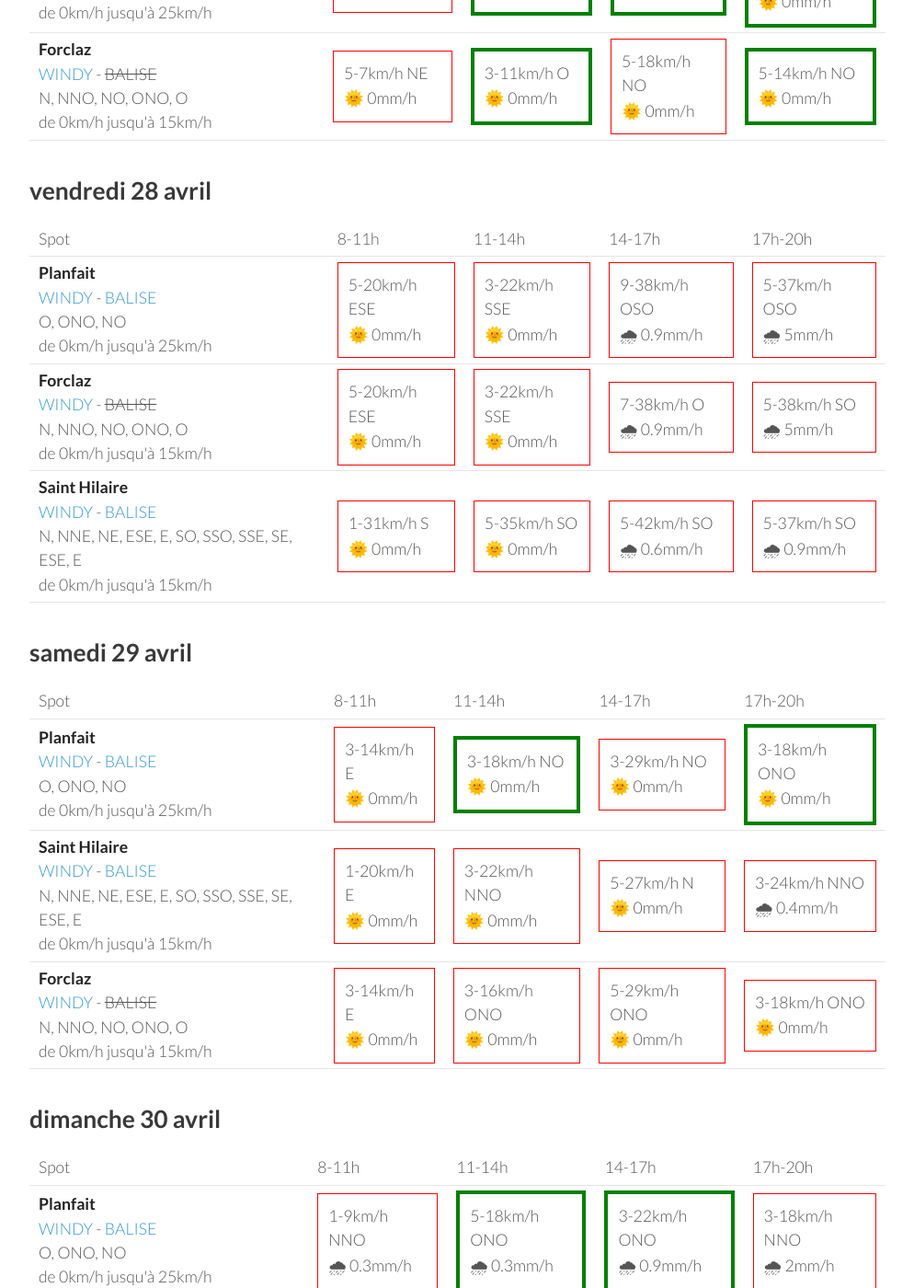
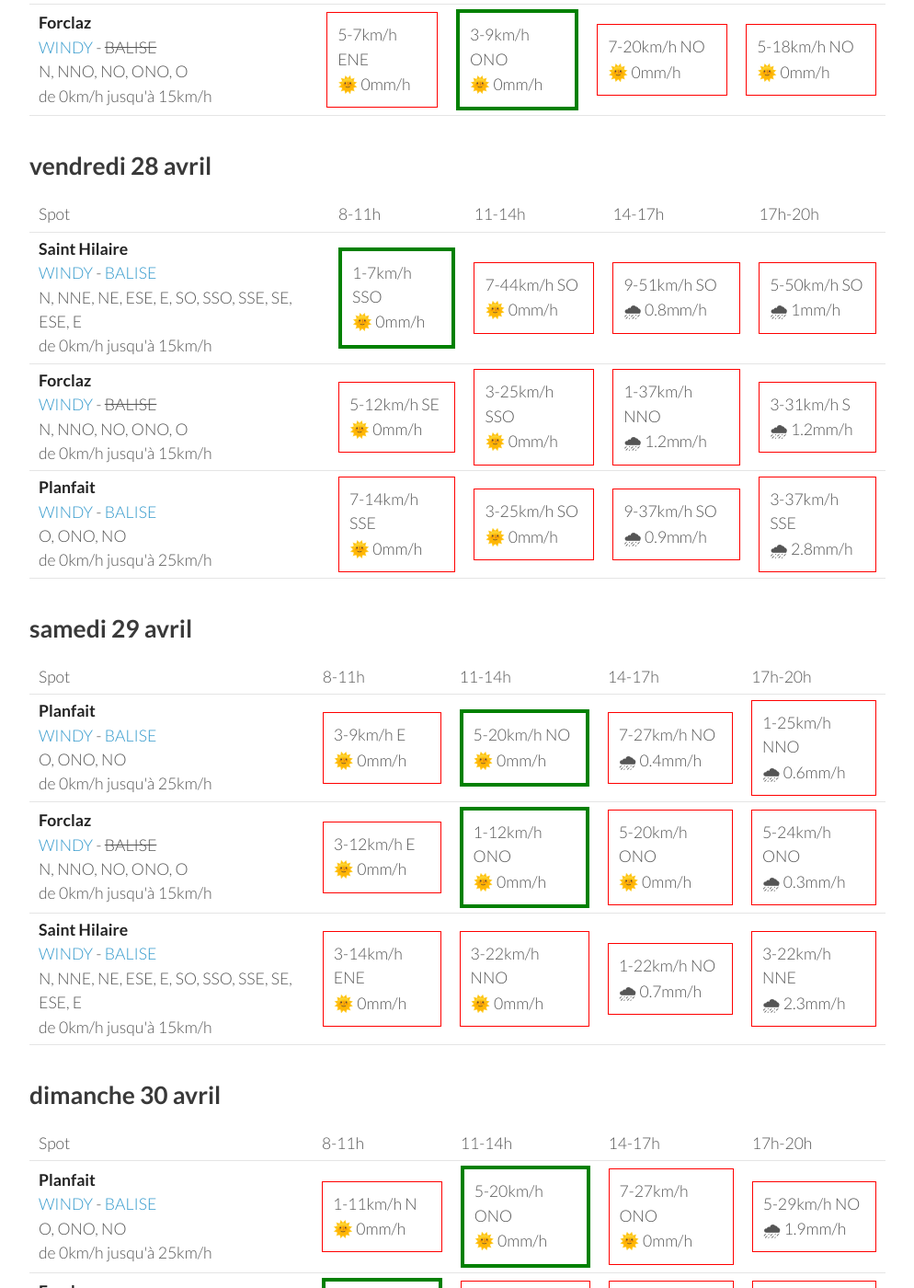
Before and after one commit to parapente-dans-le-nord/parapente-dans-le-nord.github.io, a Jekyll site: the page built from alpes_nord.markdown, in a window 1280 px wide and 1400 px high, scrolled down 1102 px. Shown: the whole window at 92% size, without its empty margins (26-1020 px from the left). Built offline with Jekyll 4.4.1, drawn with Linux system fonts in a browser that asks for light colours; some of the changed text lies outside the part shown.

Commit message:
update index.markdown

```diff
--- a/alpes_nord.markdown
+++ b/alpes_nord.markdown
@@ -22,30 +22,30 @@ page mise à jour le mercredi 26 avril 13:26
       <td>17h-20h</td>
     </tr>
 <tr>
-        <td><strong>Planfait</strong><br><a href="https://windy.com/45.853/6.223?45.415,6.223,8">WINDY</a> - <span class=""><a href="https://www.openwindmap.org/PP496">BALISE</a> </span><br> <span class="vent-favorable">O, ONO, NO</span><br><span class="force-vent">de 0km/h jusqu'à 25km/h</span> </td>
+        <td><strong>Saint Hilaire</strong><br><a href="https://windy.com/45.307/5.888?45.087,5.889,9,m:eUFagkX">WINDY</a> - <span class=""><a href="http://www.balisemeteo.com/balise.php?idBalise=61">BALISE</a> </span><br> <span class="vent-favorable">N, NNE, NE, ESE, E, SO, SSO, SSE, SE, ESE, E</span><br><span class="force-vent">de 0km/h jusqu'à 15km/h</span> </td>
 
             <td><div class="not-flyable"><p>0-0km/h NA</p><p>🌧️ 0mm/h</p></div></td>
-            <td><div class="flyable"><p>5-14km/h ONO</p><p>🌞 0mm/h</p></div></td>
-            <td><div class="flyable"><p>11-25km/h ONO</p><p>🌞 0mm/h</p></div></td>
-            <td><div class="flyable"><p>9-25km/h NO</p><p>🌞 0mm/h</p></div></td>
+            <td><div class="not-flyable"><p>0-0km/h NA</p><p>🌧️ 0mm/h</p></div></td>
+            <td><div class="not-flyable"><p>0-0km/h NA</p><p>🌧️ 0mm/h</p></div></td>
+            <td><div class="flyable"><p>5-14km/h E</p><p>🌞 0mm/h</p></div></td>
 
     </tr>
 <tr>
         <td><strong>Forclaz</strong><br><a href="https://windy.com/45.814/6.247?45.375,6.246,8,m:eVwaglz">WINDY</a> - <span class="no-balise"> BALISE </span><br> <span class="vent-favorable">N, NNO, NO, ONO, O</span><br><span class="force-vent">de 0km/h jusqu'à 15km/h</span> </td>
 
             <td><div class="not-flyable"><p>0-0km/h NA</p><p>🌧️ 0mm/h</p></div></td>
-            <td><div class="flyable"><p>5-14km/h NO</p><p>🌞 0mm/h</p></div></td>
-            <td><div class="not-flyable"><p>9-24km/h NO</p><p>🌞 0mm/h</p></div></td>
-            <td><div class="not-flyable"><p>7-22km/h NO</p><p>🌞 0mm/h</p></div></td>
+            <td><div class="not-flyable"><p>0-0km/h NA</p><p>🌧️ 0mm/h</p></div></td>
+            <td><div class="not-flyable"><p>0-0km/h NA</p><p>🌧️ 0mm/h</p></div></td>
+            <td><div class="not-flyable"><p>7-25km/h NNO</p><p>🌞 0mm/h</p></div></td>
 
     </tr>
 <tr>
-        <td><strong>Saint Hilaire</strong><br><a href="https://windy.com/45.307/5.888?45.087,5.889,9,m:eUFagkX">WINDY</a> - <span class=""><a href="http://www.balisemeteo.com/balise.php?idBalise=61">BALISE</a> </span><br> <span class="vent-favorable">N, NNE, NE, ESE, E, SO, SSO, SSE, SE, ESE, E</span><br><span class="force-vent">de 0km/h jusqu'à 15km/h</span> </td>
+        <td><strong>Planfait</strong><br><a href="https://windy.com/45.853/6.223?45.415,6.223,8">WINDY</a> - <span class=""><a href="https://www.openwindmap.org/PP496">BALISE</a> </span><br> <span class="vent-favorable">O, ONO, NO</span><br><span class="force-vent">de 0km/h jusqu'à 25km/h</span> </td>
 
             <td><div class="not-flyable"><p>0-0km/h NA</p><p>🌧️ 0mm/h</p></div></td>
-            <td><div class="not-flyable"><p>7-16km/h SE</p><p>🌞 0mm/h</p></div></td>
-            <td><div class="not-flyable"><p>7-18km/h SE</p><p>🌞 0mm/h</p></div></td>
-            <td><div class="flyable"><p>5-12km/h ESE</p><p>🌞 0mm/h</p></div></td>
+            <td><div class="not-flyable"><p>0-0km/h NA</p><p>🌧️ 0mm/h</p></div></td>
+            <td><div class="not-flyable"><p>0-0km/h NA</p><p>🌧️ 0mm/h</p></div></td>
+            <td><div class="not-flyable"><p>9-27km/h NO</p><p>🌞 0mm/h</p></div></td>
 
     </tr>
 
@@ -67,19 +67,19 @@ page mise à jour le mercredi 26 avril 13:26
 <tr>
         <td><strong>Saint Hilaire</strong><br><a href="https://windy.com/45.307/5.888?45.087,5.889,9,m:eUFagkX">WINDY</a> - <span class=""><a href="http://www.balisemeteo.com/balise.php?idBalise=61">BALISE</a> </span><br> <span class="vent-favorable">N, NNE, NE, ESE, E, SO, SSO, SSE, SE, ESE, E</span><br><span class="force-vent">de 0km/h jusqu'à 15km/h</span> </td>
 
-            <td><div class="flyable"><p>1-3km/h NNE</p><p>🌞 0mm/h</p></div></td>
+            <td><div class="flyable"><p>1-3km/h NE</p><p>🌞 0mm/h</p></div></td>
             <td><div class="flyable"><p>5-14km/h SSE</p><p>🌞 0mm/h</p></div></td>
             <td><div class="flyable"><p>5-14km/h SE</p><p>🌞 0mm/h</p></div></td>
-            <td><div class="flyable"><p>3-9km/h SE</p><p>🌞 0mm/h</p></div></td>
+            <td><div class="flyable"><p>3-11km/h ESE</p><p>🌞 0mm/h</p></div></td>
 
 
     </tr>
 <tr>
         <td><strong>Planfait</strong><br><a href="https://windy.com/45.853/6.223?45.415,6.223,8">WINDY</a> - <span class=""><a href="https://www.openwindmap.org/PP496">BALISE</a> </span><br> <span class="vent-favorable">O, ONO, NO</span><br><span class="force-vent">de 0km/h jusqu'à 25km/h</span> </td>
 
-            <td><div class="not-flyable"><p>3-7km/h NE</p><p>🌞 0mm/h</p></div></td>
-            <td><div class="flyable"><p>3-11km/h O</p><p>🌞 0mm/h</p></div></td>
-            <td><div class="flyable"><p>7-20km/h O</p><p>🌞 0mm/h</p></div></td>
+            <td><div class="not-flyable"><p>3-5km/h ENE</p><p>🌞 0mm/h</p></div></td>
+            <td><div class="flyable"><p>5-12km/h O</p><p>🌞 0mm/h</p></div></td>
+            <td><div class="flyable"><p>7-20km/h ONO</p><p>🌞 0mm/h</p></div></td>
             <td><div class="flyable"><p>7-18km/h ONO</p><p>🌞 0mm/h</p></div></td>
 
 
@@ -87,10 +87,10 @@ page mise à jour le mercredi 26 avril 13:26
 <tr>
         <td><strong>Forclaz</strong><br><a href="https://windy.com/45.814/6.247?45.375,6.246,8,m:eVwaglz">WINDY</a> - <span class="no-balise"> BALISE </span><br> <span class="vent-favorable">N, NNO, NO, ONO, O</span><br><span class="force-vent">de 0km/h jusqu'à 15km/h</span> </td>
 
-            <td><div class="not-flyable"><p>5-7km/h NE</p><p>🌞 0mm/h</p></div></td>
-            <td><div class="flyable"><p>3-11km/h O</p><p>🌞 0mm/h</p></div></td>
+            <td><div class="not-flyable"><p>5-7km/h ENE</p><p>🌞 0mm/h</p></div></td>
+            <td><div class="flyable"><p>3-9km/h ONO</p><p>🌞 0mm/h</p></div></td>
+            <td><div class="not-flyable"><p>7-20km/h NO</p><p>🌞 0mm/h</p></div></td>
             <td><div class="not-flyable"><p>5-18km/h NO</p><p>🌞 0mm/h</p></div></td>
-            <td><div class="flyable"><p>5-14km/h NO</p><p>🌞 0mm/h</p></div></td>
 
 
     </tr>
@@ -111,32 +111,32 @@ page mise à jour le mercredi 26 avril 13:26
       <td>17h-20h</td>
     </tr>
 <tr>
-        <td><strong>Planfait</strong><br><a href="https://windy.com/45.853/6.223?45.415,6.223,8">WINDY</a> - <span class=""><a href="https://www.openwindmap.org/PP496">BALISE</a> </span><br> <span class="vent-favorable">O, ONO, NO</span><br><span class="force-vent">de 0km/h jusqu'à 25km/h</span> </td>
+        <td><strong>Saint Hilaire</strong><br><a href="https://windy.com/45.307/5.888?45.087,5.889,9,m:eUFagkX">WINDY</a> - <span class=""><a href="http://www.balisemeteo.com/balise.php?idBalise=61">BALISE</a> </span><br> <span class="vent-favorable">N, NNE, NE, ESE, E, SO, SSO, SSE, SE, ESE, E</span><br><span class="force-vent">de 0km/h jusqu'à 15km/h</span> </td>
 
-            <td><div class="not-flyable"><p>5-20km/h ESE</p><p>🌞 0mm/h</p></div></td>
-            <td><div class="not-flyable"><p>3-22km/h SSE</p><p>🌞 0mm/h</p></div></td>
-            <td><div class="not-flyable"><p>9-38km/h OSO</p><p>🌧 0.9mm/h</p></div></td>
-            <td><div class="not-flyable"><p>5-37km/h OSO</p><p>🌧 5mm/h</p></div></td>
+            <td><div class="flyable"><p>1-7km/h SSO</p><p>🌞 0mm/h</p></div></td>
+            <td><div class="not-flyable"><p>7-44km/h SO</p><p>🌞 0mm/h</p></div></td>
+            <td><div class="not-flyable"><p>9-51km/h SO</p><p>🌧 0.8mm/h</p></div></td>
+            <td><div class="not-flyable"><p>5-50km/h SO</p><p>🌧 1mm/h</p></div></td>
 
 
     </tr>
 <tr>
         <td><strong>Forclaz</strong><br><a href="https://windy.com/45.814/6.247?45.375,6.246,8,m:eVwaglz">WINDY</a> - <span class="no-balise"> BALISE </span><br> <span class="vent-favorable">N, NNO, NO, ONO, O</span><br><span class="force-vent">de 0km/h jusqu'à 15km/h</span> </td>
 
-            <td><div class="not-flyable"><p>5-20km/h ESE</p><p>🌞 0mm/h</p></div></td>
-            <td><div class="not-flyable"><p>3-22km/h SSE</p><p>🌞 0mm/h</p></div></td>
-            <td><div class="not-flyable"><p>7-38km/h O</p><p>🌧 0.9mm/h</p></div></td>
-            <td><div class="not-flyable"><p>5-38km/h SO</p><p>🌧 5mm/h</p></div></td>
+            <td><div class="not-flyable"><p>5-12km/h SE</p><p>🌞 0mm/h</p></div></td>
+            <td><div class="not-flyable"><p>3-25km/h SSO</p><p>🌞 0mm/h</p></div></td>
+            <td><div class="not-flyable"><p>1-37km/h NNO</p><p>🌧 1.2mm/h</p></div></td>
+            <td><div class="not-flyable"><p>3-31km/h S</p><p>🌧 1.2mm/h</p></div></td>
 
 
     </tr>
 <tr>
-        <td><strong>Saint Hilaire</strong><br><a href="https://windy.com/45.307/5.888?45.087,5.889,9,m:eUFagkX">WINDY</a> - <span class=""><a href="http://www.balisemeteo.com/balise.php?idBalise=61">BALISE</a> </span><br> <span class="vent-favorable">N, NNE, NE, ESE, E, SO, SSO, SSE, SE, ESE, E</span><br><span class="force-vent">de 0km/h jusqu'à 15km/h</span> </td>
+        <td><strong>Planfait</strong><br><a href="https://windy.com/45.853/6.223?45.415,6.223,8">WINDY</a> - <span class=""><a href="https://www.openwindmap.org/PP496">BALISE</a> </span><br> <span class="vent-favorable">O, ONO, NO</span><br><span class="force-vent">de 0km/h jusqu'à 25km/h</span> </td>
 
-            <td><div class="not-flyable"><p>1-31km/h S</p><p>🌞 0mm/h</p></div></td>
-            <td><div class="not-flyable"><p>5-35km/h SO</p><p>🌞 0mm/h</p></div></td>
-            <td><div class="not-flyable"><p>5-42km/h SO</p><p>🌧 0.6mm/h</p></div></td>
-            <td><div class="not-flyable"><p>5-37km/h SO</p><p>🌧 0.9mm/h</p></div></td>
+            <td><div class="not-flyable"><p>7-14km/h SSE</p><p>🌞 0mm/h</p></div></td>
+            <td><div class="not-flyable"><p>3-25km/h SO</p><p>🌞 0mm/h</p></div></td>
+            <td><div class="not-flyable"><p>9-37km/h SO</p><p>🌧 0.9mm/h</p></div></td>
+            <td><div class="not-flyable"><p>3-37km/h SSE</p><p>🌧 2.8mm/h</p></div></td>
 
 
     </tr>
@@ -159,30 +159,30 @@ page mise à jour le mercredi 26 avril 13:26
 <tr>
         <td><strong>Planfait</strong><br><a href="https://windy.com/45.853/6.223?45.415,6.223,8">WINDY</a> - <span class=""><a href="https://www.openwindmap.org/PP496">BALISE</a> </span><br> <span class="vent-favorable">O, ONO, NO</span><br><span class="force-vent">de 0km/h jusqu'à 25km/h</span> </td>
 
-            <td><div class="not-flyable"><p>3-14km/h E</p><p>🌞 0mm/h</p></div></td>
-            <td><div class="flyable"><p>3-18km/h NO</p><p>🌞 0mm/h</p></div></td>
-            <td><div class="not-flyable"><p>3-29km/h NO</p><p>🌞 0mm/h</p></div></td>
-            <td><div class="flyable"><p>3-18km/h ONO</p><p>🌞 0mm/h</p></div></td>
+            <td><div class="not-flyable"><p>3-9km/h E</p><p>🌞 0mm/h</p></div></td>
+            <td><div class="flyable"><p>5-20km/h NO</p><p>🌞 0mm/h</p></div></td>
+            <td><div class="not-flyable"><p>7-27km/h NO</p><p>🌧 0.4mm/h</p></div></td>
+            <td><div class="not-flyable"><p>1-25km/h NNO</p><p>🌧 0.6mm/h</p></div></td>
+
+
+    </tr>
+<tr>
+        <td><strong>Forclaz</strong><br><a href="https://windy.com/45.814/6.247?45.375,6.246,8,m:eVwaglz">WINDY</a> - <span class="no-balise"> BALISE </span><br> <span class="vent-favorable">N, NNO, NO, ONO, O</span><br><span class="force-vent">de 0km/h jusqu'à 15km/h</span> </td>
+
+            <td><div class="not-flyable"><p>3-12km/h E</p><p>🌞 0mm/h</p></div></td>
+            <td><div class="flyable"><p>1-12km/h ONO</p><p>🌞 0mm/h</p></div></td>
+            <td><div class="not-flyable"><p>5-20km/h ONO</p><p>🌞 0mm/h</p></div></td>
+            <td><div class="not-flyable"><p>5-24km/h ONO</p><p>🌧 0.3mm/h</p></div></td>
 
 
     </tr>
 <tr>
         <td><strong>Saint Hilaire</strong><br><a href="https://windy.com/45.307/5.888?45.087,5.889,9,m:eUFagkX">WINDY</a> - <span class=""><a href="http://www.balisemeteo.com/balise.php?idBalise=61">BALISE</a> </span><br> <span class="vent-favorable">N, NNE, NE, ESE, E, SO, SSO, SSE, SE, ESE, E</span><br><span class="force-vent">de 0km/h jusqu'à 15km/h</span> </td>
 
-            <td><div class="not-flyable"><p>1-20km/h E</p><p>🌞 0mm/h</p></div></td>
+            <td><div class="not-flyable"><p>3-14km/h ENE</p><p>🌞 0mm/h</p></div></td>
             <td><div class="not-flyable"><p>3-22km/h NNO</p><p>🌞 0mm/h</p></div></td>
-            <td><div class="not-flyable"><p>5-27km/h N</p><p>🌞 0mm/h</p></div></td>
-            <td><div class="not-flyable"><p>3-24km/h NNO</p><p>🌧 0.4mm/h</p></div></td>
-
-
-    </tr>
-<tr>
-        <td><strong>Forclaz</strong><br><a href="https://windy.com/45.814/6.247?45.375,6.246,8,m:eVwaglz">WINDY</a> - <span class="no-balise"> BALISE </span><br> <span class="vent-favorable">N, NNO, NO, ONO, O</span><br><span class="force-vent">de 0km/h jusqu'à 15km/h</span> </td>
-
-            <td><div class="not-flyable"><p>3-14km/h E</p><p>🌞 0mm/h</p></div></td>
-            <td><div class="not-flyable"><p>3-16km/h ONO</p><p>🌞 0mm/h</p></div></td>
-            <td><div class="not-flyable"><p>5-29km/h ONO</p><p>🌞 0mm/h</p></div></td>
-            <td><div class="not-flyable"><p>3-18km/h ONO</p><p>🌞 0mm/h</p></div></td>
+            <td><div class="not-flyable"><p>1-22km/h NO</p><p>🌧 0.7mm/h</p></div></td>
+            <td><div class="not-flyable"><p>3-22km/h NNE</p><p>🌧 2.3mm/h</p></div></td>
 
 
     </tr>
@@ -205,10 +205,10 @@ page mise à jour le mercredi 26 avril 13:26
 <tr>
         <td><strong>Planfait</strong><br><a href="https://windy.com/45.853/6.223?45.415,6.223,8">WINDY</a> - <span class=""><a href="https://www.openwindmap.org/PP496">BALISE</a> </span><br> <span class="vent-favorable">O, ONO, NO</span><br><span class="force-vent">de 0km/h jusqu'à 25km/h</span> </td>
 
-            <td><div class="not-flyable"><p>1-9km/h NNO</p><p>🌧 0.3mm/h</p></div></td>
-            <td><div class="flyable"><p>5-18km/h ONO</p><p>🌧 0.3mm/h</p></div></td>
-            <td><div class="flyable"><p>3-22km/h ONO</p><p>🌧 0.9mm/h</p></div></td>
-            <td><div class="not-flyable"><p>3-18km/h NNO</p><p>🌧 2mm/h</p></div></td>
+            <td><div class="not-flyable"><p>1-11km/h N</p><p>🌞 0mm/h</p></div></td>
+            <td><div class="flyable"><p>5-20km/h ONO</p><p>🌞 0mm/h</p></div></td>
+            <td><div class="not-flyable"><p>7-27km/h ONO</p><p>🌞 0mm/h</p></div></td>
+            <td><div class="not-flyable"><p>5-29km/h NO</p><p>🌧 1.9mm/h</p></div></td>
 
 
     </tr>
@@ -225,10 +225,10 @@ page mise à jour le mercredi 26 avril 13:26
 <tr>
         <td><strong>Saint Hilaire</strong><br><a href="https://windy.com/45.307/5.888?45.087,5.889,9,m:eUFagkX">WINDY</a> - <span class=""><a href="http://www.balisemeteo.com/balise.php?idBalise=61">BALISE</a> </span><br> <span class="vent-favorable">N, NNE, NE, ESE, E, SO, SSO, SSE, SE, ESE, E</span><br><span class="force-vent">de 0km/h jusqu'à 15km/h</span> </td>
 
-            <td><div class="flyable"><p>3-14km/h N</p><p>🌞 0mm/h</p></div></td>
-            <td><div class="not-flyable"><p>5-22km/h O</p><p>🌧 0.2mm/h</p></div></td>
-            <td><div class="not-flyable"><p>5-27km/h NO</p><p>🌧 2.3mm/h</p></div></td>
-            <td><div class="not-flyable"><p>3-29km/h NNE</p><p>🌧 1.2mm/h</p></div></td>
+            <td><div class="not-flyable"><p>1-18km/h N</p><p>🌞 0mm/h</p></div></td>
+            <td><div class="not-flyable"><p>3-20km/h ONO</p><p>🌞 0mm/h</p></div></td>
+            <td><div class="not-flyable"><p>3-24km/h NO</p><p>🌧 0.9mm/h</p></div></td>
+            <td><div class="not-flyable"><p>3-27km/h O</p><p>🌧 4mm/h</p></div></td>
 
 
     </tr>
@@ -249,6 +249,16 @@ page mise à jour le mercredi 26 avril 13:26
       <td>17h-20h</td>
     </tr>
 <tr>
+        <td><strong>Planfait</strong><br><a href="https://windy.com/45.853/6.223?45.415,6.223,8">WINDY</a> - <span class=""><a href="https://www.openwindmap.org/PP496">BALISE</a> </span><br> <span class="vent-favorable">O, ONO, NO</span><br><span class="force-vent">de 0km/h jusqu'à 25km/h</span> </td>
+
+            <td><div class="not-flyable"><p>1-18km/h ESE</p><p>🌧 6mm/h</p></div></td>
+            <td><div class="not-flyable"><p>1-14km/h OSO</p><p>🌧 2mm/h</p></div></td>
+            <td><div class="flyable"><p>5-22km/h ONO</p><p>🌧 1.5mm/h</p></div></td>
+            <td><div class="flyable"><p>5-22km/h ONO</p><p>🌧 2.6mm/h</p></div></td>
+
+
+    </tr>
+<tr>
         <td><strong>Forclaz</strong><br><a href="https://windy.com/45.814/6.247?45.375,6.246,8,m:eVwaglz">WINDY</a> - <span class="no-balise"> BALISE </span><br> <span class="vent-favorable">N, NNO, NO, ONO, O</span><br><span class="force-vent">de 0km/h jusqu'à 15km/h</span> </td>
 
             <td><div class="flyable"><p>1-9km/h NNO</p><p>🌧 1.8mm/h</p></div></td>
@@ -261,20 +271,10 @@ page mise à jour le mercredi 26 avril 13:26
 <tr>
         <td><strong>Saint Hilaire</strong><br><a href="https://windy.com/45.307/5.888?45.087,5.889,9,m:eUFagkX">WINDY</a> - <span class=""><a href="http://www.balisemeteo.com/balise.php?idBalise=61">BALISE</a> </span><br> <span class="vent-favorable">N, NNE, NE, ESE, E, SO, SSO, SSE, SE, ESE, E</span><br><span class="force-vent">de 0km/h jusqu'à 15km/h</span> </td>
 
-            <td><div class="not-flyable"><p>3-25km/h N</p><p>🌧 1.8mm/h</p></div></td>
-            <td><div class="not-flyable"><p>5-31km/h N</p><p>🌧 2.2mm/h</p></div></td>
-            <td><div class="not-flyable"><p>5-33km/h NNO</p><p>🌧 1.3mm/h</p></div></td>
-            <td><div class="not-flyable"><p>5-37km/h N</p><p>🌧 1.5mm/h</p></div></td>
-
-
-    </tr>
-<tr>
-        <td><strong>Planfait</strong><br><a href="https://windy.com/45.853/6.223?45.415,6.223,8">WINDY</a> - <span class=""><a href="https://www.openwindmap.org/PP496">BALISE</a> </span><br> <span class="vent-favorable">O, ONO, NO</span><br><span class="force-vent">de 0km/h jusqu'à 25km/h</span> </td>
-
-            <td><div class="not-flyable"><p>1-9km/h NNO</p><p>🌧 1.7mm/h</p></div></td>
-            <td><div class="not-flyable"><p>3-16km/h NNO</p><p>🌧 1.9mm/h</p></div></td>
-            <td><div class="not-flyable"><p>7-25km/h NNO</p><p>🌧 2mm/h</p></div></td>
-            <td><div class="not-flyable"><p>7-29km/h NNO</p><p>🌧 2.1mm/h</p></div></td>
+            <td><div class="not-flyable"><p>1-16km/h E</p><p>🌧 9mm/h</p></div></td>
+            <td><div class="not-flyable"><p>3-22km/h ENE</p><p>🌧 6mm/h</p></div></td>
+            <td><div class="not-flyable"><p>1-20km/h NNO</p><p>🌧 3.7mm/h</p></div></td>
+            <td><div class="not-flyable"><p>3-16km/h NNO</p><p>🌧 4.3mm/h</p></div></td>
 
 
     </tr>
```
Also changed, not shown: other parts of alpes_nord.markdown (+1 -1 lines).
